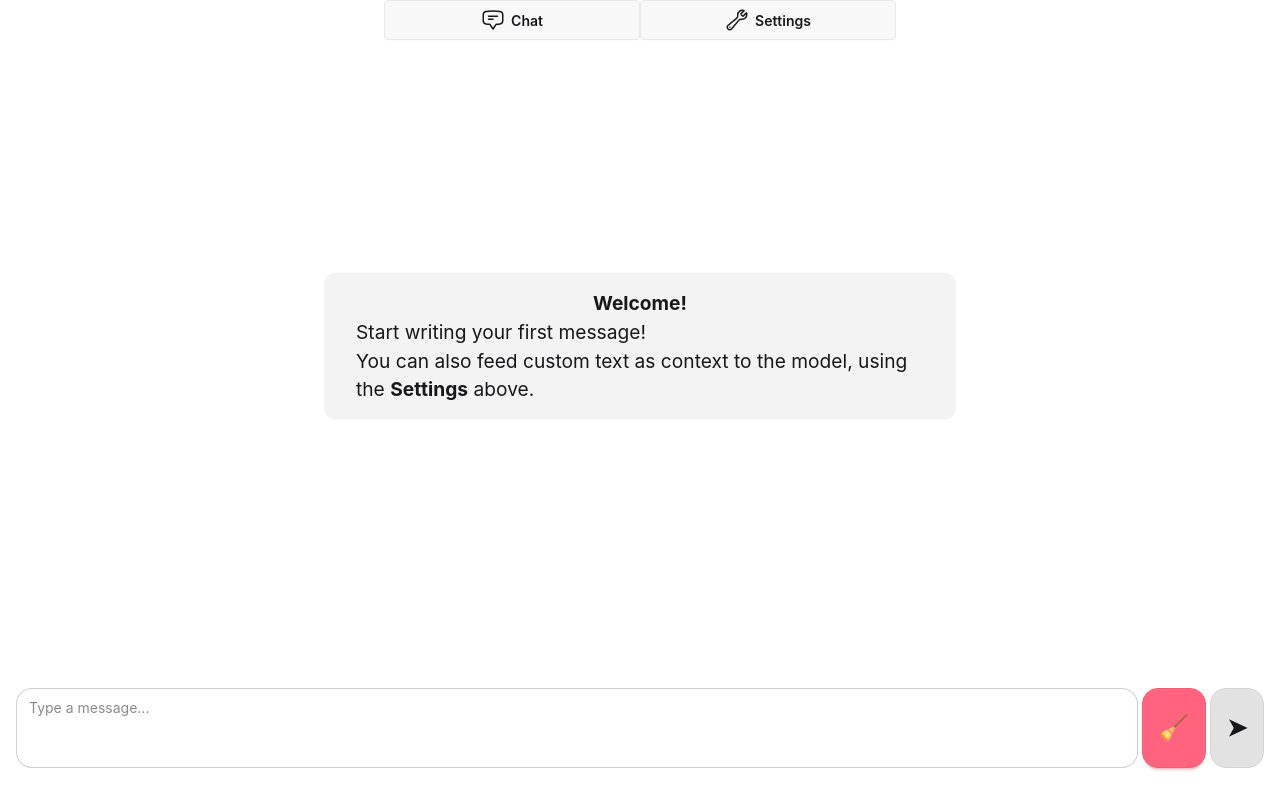
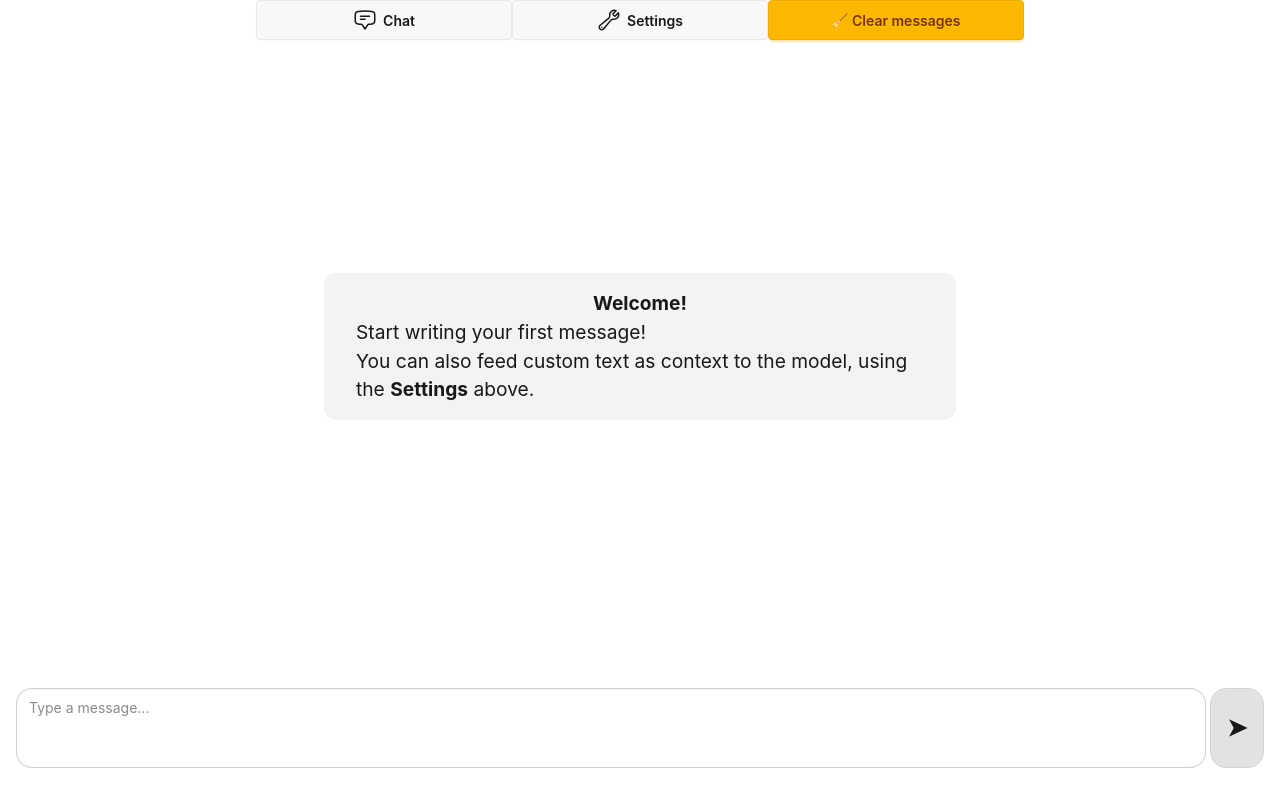
Before and after one commit to monajemi-arman/CheTauri, a React (Vite) app: page / in a window 1280 px wide. Built offline with nearby package versions, Linux system fonts and the light colour scheme.

Commit message:
fixed several bugs for messages not being sent, context not well saved

```diff
--- a/src/App.tsx
+++ b/src/App.tsx
@@ -6,11 +6,12 @@ import Settings from "./components/Settings";
 
 function App() {
   const [view, setView] = useState("chat");
+  const [clearMessages, setClearMessages] = useState(false);
 
   return (
     <main className="container">
-      <Header setView={setView} />
-      {view == "chat" && <Chatbox />}
+      <Header setView={setView} setClearMessages={setClearMessages} />
+      {view == "chat" && <Chatbox clearMessages={clearMessages} setClearMessages={setClearMessages} />}
       {view == "settings" && <Settings />}
     </main>
   );
--- a/src/components/ChatInput.tsx
+++ b/src/components/ChatInput.tsx
@@ -1,4 +1,3 @@
-import { invoke } from "@tauri-apps/api/core";
 import { Dispatch, SetStateAction, useRef, useState } from "react";
 
 export default function ChatInput(
@@ -7,14 +6,6 @@ export default function ChatInput(
 ) {
   const [value, setValue] = useState("");
   const ref: any = useRef(null);
-
-  const handleClearChat = () => {
-    invoke("clear_context")
-      .then(() => {
-        window.location.reload();
-      })
-      .catch(console.error);
-  }
 
   const handleSend = () => {
     if (!value.trim() || !ref.current.style) return;
@@ -50,9 +41,6 @@ export default function ChatInput(
         placeholder="Type a message..."
         className="textarea textarea-bordered flex-1 resize-none overflow-hidden rounded-2xl"
       />
-      <button onClick={handleClearChat} className="btn btn-error h-auto rounded-2xl text-2xl ml-1">
-        🧹
-      </button>
       <button onClick={handleSend} className="btn btn-active h-auto rounded-2xl text-2xl ml-1">
         ➤
       </button>
--- a/src/components/Chatbox.tsx
+++ b/src/components/Chatbox.tsx
@@ -1,4 +1,4 @@
-import { useEffect, useRef, useState } from "react";
+import { Dispatch, SetStateAction, useEffect, useRef, useState } from "react";
 import ChatInput from "./ChatInput";
 import { Channel, invoke } from "@tauri-apps/api/core";
 import { zip } from "../utils";
@@ -9,11 +9,14 @@ interface MessageResponse {
     done: boolean
 }
 
-function Chatbox() {
+function Chatbox({ clearMessages, setClearMessages }:
+    {
+        clearMessages: boolean,
+        setClearMessages: Dispatch<SetStateAction<boolean>>
+    }) {
     const [inMessages, setInMessages] = useState([""]);
     const [outMessages, setOutMessages] = useState([""]);
     const [newOutMessage, setNewOutMessage] = useState<string>("");
-    const messageChannelRef = useRef<Channel<MessageResponse> | null>(null);
 
     const messagesEndRef = useRef<HTMLDivElement | null>(null);
     useEffect(() => {
@@ -21,8 +24,18 @@ function Chatbox() {
     }, [inMessages, outMessages]);
 
     const handleNewOutMessage = async (message: string) => {
-        messageChannelRef.current = new Channel<MessageResponse>();
-        messageChannelRef.current.onmessage = (response: MessageResponse) => {
+        setOutMessages((prev) => {
+            const updated = [...prev];
+            if (updated[updated.length - 1] === "") {
+                updated.pop();
+            }
+            updated.push(message);
+            return updated;
+        });
+
+        const messageChannel = new Channel<MessageResponse>();
+        messageChannel.onmessage = (response: MessageResponse) => {
+            console.log("3")
             setInMessages((prev) => {
                 const updated = [...prev];
                 const lastMessage = updated[updated.length - 1];
@@ -32,21 +45,26 @@ function Chatbox() {
             });
         };
 
-        setOutMessages((prev) => {
-            const updated = [...prev];
-            if (updated[updated.length - 1] === "") {
-                updated.pop();
-            }
-            updated.push(message);
-            return updated;
-        });
-        await invoke("process_out_message", { message, channel: messageChannelRef.current });
+        await invoke("process_out_message", { message, channel: messageChannel });
     }
     useEffect(() => {
         if (newOutMessage === "") return;
-        handleNewOutMessage(newOutMessage).catch(console.error);
-        setNewOutMessage("");
+        handleNewOutMessage(newOutMessage)
+            .then(() => {
+                setNewOutMessage("");
+            })
+            .catch(console.error);
     }, [newOutMessage])
+
+    useEffect(() => {
+        if (clearMessages === true) {
+            setInMessages([""]);
+            setOutMessages([""]);
+        }
+        else {
+            setClearMessages(false);
+        }
+    }, [clearMessages]);
 
     return (
         <div id="chat-container" className="m-2">
--- a/src/components/Header.tsx
+++ b/src/components/Header.tsx
@@ -2,10 +2,17 @@ import { Dispatch, SetStateAction } from "react";
 import { ChatIcon, SettingsIcon } from "../assets/icons";
 import "./Header.css";
 
-function Header({ setView }: { setView: Dispatch<SetStateAction<string>> }) {
+function Header({ setView, setClearMessages }:
+    {
+        setView: Dispatch<SetStateAction<string>>,
+        setClearMessages: Dispatch<SetStateAction<boolean>>
+    }) {
     return <div className="header">
         <button className="btn btn-wide" onClick={() => setView("chat")}><ChatIcon />Chat</button>
         <button className="btn btn-wide" onClick={() => setView("settings")}><SettingsIcon />Settings</button>
+        <button onClick={() => setClearMessages(true)} className="btn btn-warning btn-wide">
+            🧹 Clear messages
+        </button>
     </div>;
 }
 
--- a/src/components/Settings.tsx
+++ b/src/components/Settings.tsx
@@ -5,7 +5,7 @@ import { invoke } from "@tauri-apps/api/core";
 
 function Settings() {
     const [model, setModel] = useState("");
-    const [customContext, setCustomContext] = useState("");
+    const [customContext, setCustomContext] = useState<string | null>(null);
     const [savedModel, setSavedModel] = useState(false);
     const [savedContext, setSavedContext] = useState(false);
     const refTextArea = useRef<HTMLTextAreaElement | null>(null);
@@ -15,7 +15,8 @@ function Settings() {
         return true;
     }
 
-    const handleCustomContext = async (customContext: string) => {
+    const handleCustomContext = async (customContext: string | null) => {
+        if (customContext === "") customContext = null;
         await invoke("set_custom_context", { customContext });
         await invoke("clear_context");
         return true;
@@ -56,7 +57,7 @@ function Settings() {
             </div>
             <div className="my-4">
                 <label className="text-sl font-bold"><center>OR</center><br />Write your custom context here:</label><br />
-                <textarea ref={refTextArea} defaultValue={customContext} className="w-full border border-gray-300 rounded-md p-2" />
+                <textarea ref={refTextArea} defaultValue={customContext || ""} className="w-full border border-gray-300 rounded-md p-2" />
             </div>
             <button className={`btn ${savedContext ? "btn-success" : "btn-neutral"} my-2`}
                 onClick={() => {
@@ -71,7 +72,7 @@ function Settings() {
             </button>
             <button className={`btn btn-warning`}
                 onClick={() =>
-                    handleCustomContext("").catch(console.error)
+                    handleCustomContext(null).catch(console.error)
                 }
             >
                 Erase context
```
Also changed, not shown: 1 other file (tests, documents, lock files or other folders).
